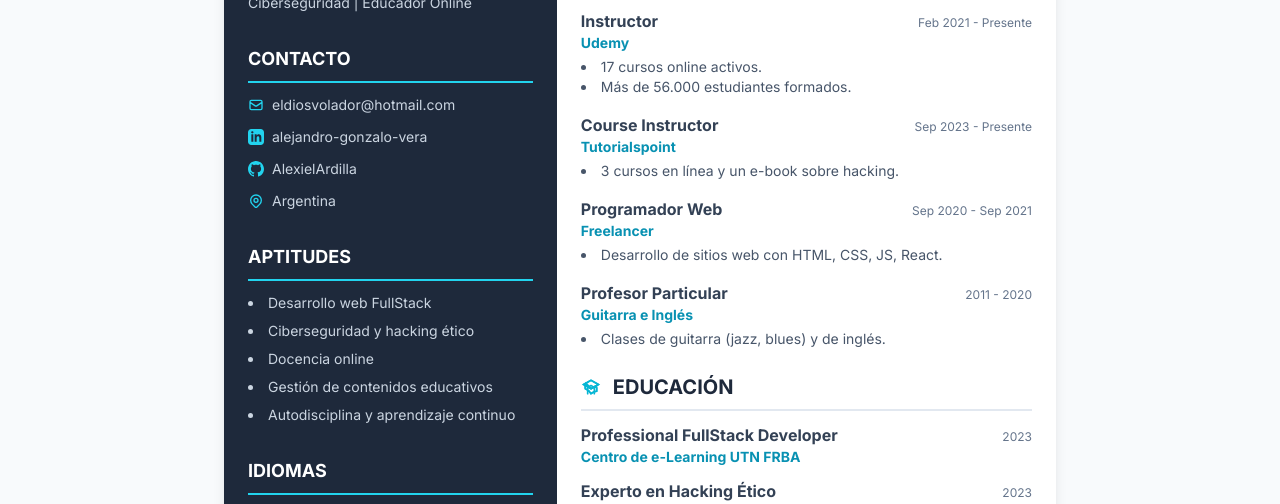
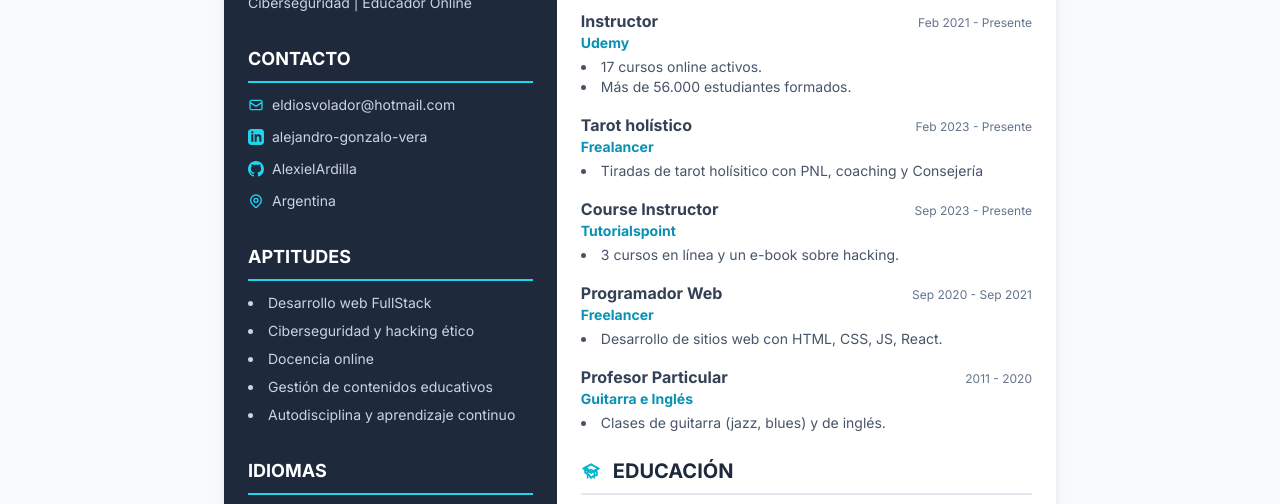
Before and after one commit to AlexielArdilla/CV-cheto-2025, a plain HTML site: page index.html in a window 1280 px wide. Shown: the part 251-755 px from the top of the page. Drawn offline with nearby package versions, Linux system fonts and the light colour scheme.

Commit message:
agregué tarot

```diff
--- a/index.html
+++ b/index.html
@@ -255,6 +255,16 @@
                             </div>
                             <div class="print-avoid-break">
                                 <div class="flex justify-between items-baseline">
+                                    <h3 class="text-base font-bold">Tarot holístico</h3>
+                                    <p class="text-xs text-slate-500">Feb 2023 - Presente</p>
+                                </div>
+                                <p class="text-sm font-semibold text-cyan-600 force-print-colors">Frealancer</p>
+                                <ul class="list-disc list-inside mt-1 text-slate-600">
+                                    <li>Tiradas de tarot holísitico con PNL, coaching y Consejería</li>
+                                </ul>
+                            </div>
+                            <div class="print-avoid-break">
+                                <div class="flex justify-between items-baseline">
                                     <h3 class="text-base font-bold">Course Instructor</h3>
                                     <p class="text-xs text-slate-500">Sep 2023 - Presente</p>
                                 </div>
```
